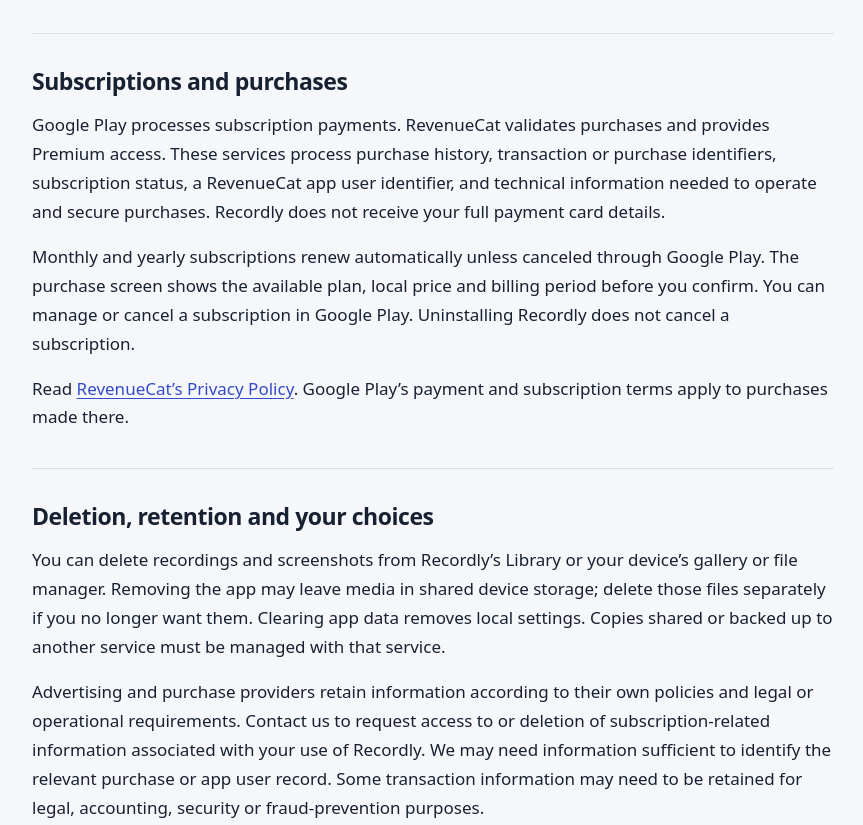
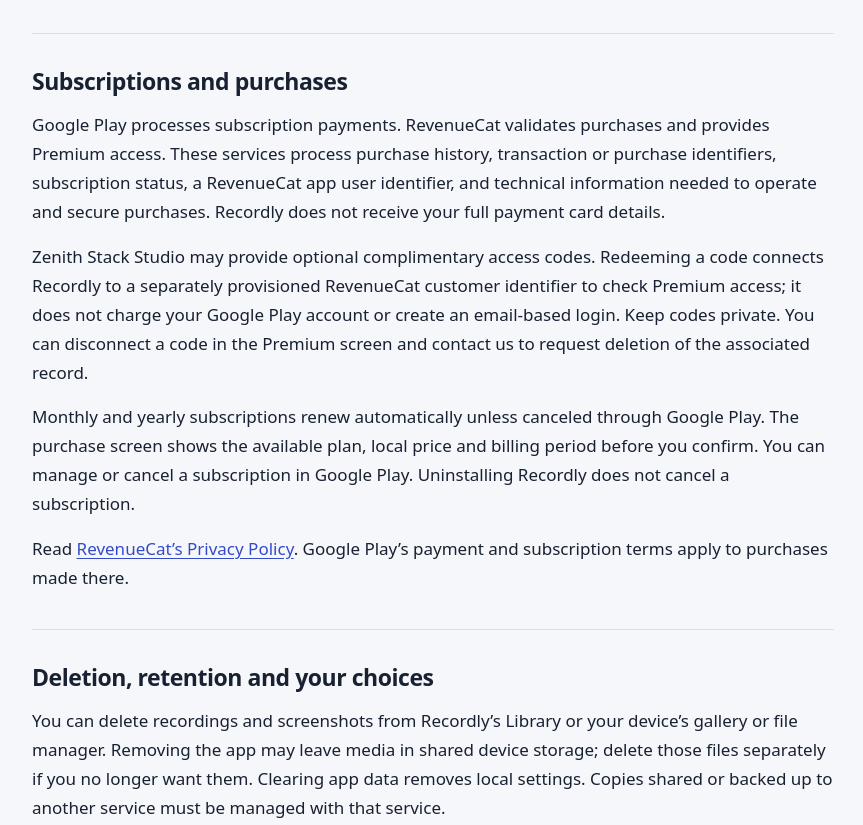
Before and after one commit to Ameer-hamza23/recordly-privacy, a plain HTML site: page index.html in a window 1280 px wide. Shown: the part 1297-2122 px from the top of the page, without its empty margins (207-1070 px from the left). Drawn offline with Linux system fonts and the light colour scheme.

Commit message:
Disclose optional complimentary Premium access identifiers

```diff
--- a/index.html
+++ b/index.html
@@ -24,7 +24,7 @@
     <div class="notice"><p>Recordly saves recordings and screenshots on your device. Its advertising and subscription integrations do not receive your screen recordings, microphone recordings, screenshots or camera images.</p></div>
     <section><h2>Recording and permissions</h2><p>Recordly processes your screen and, when enabled, microphone audio, supported app audio and camera images to create the recording you request. Android asks for screen capture permission before a recording starts. You choose whether to use microphone audio or the camera overlay.</p><p>Files are saved through Android’s media storage, including Movies/Recordly for videos. Recording settings and library information are stored locally. Floating controls use Android’s display-over-other-apps permission; notifications provide recording status and controls. These permissions support the features you choose to use.</p><p>Recordly does not operate a cloud recording storage service. If you share a file using Android’s share menu, the destination app or service processes that file under its own privacy policy. Device backups and gallery synchronization are controlled by your device settings and other apps.</p></section>
     <section><h2>Advertising</h2><p>The free version uses Google AdMob. Depending on your privacy choices and applicable requirements, Google’s advertising SDK may collect and share your IP address and approximate location, advertising and device identifiers, ad and app interactions, and diagnostic or performance information. This supports ad delivery, measurement, analytics, security and fraud prevention.</p><p>Consent choices are requested where required. You can revisit available ad privacy choices in Recordly’s Settings and manage advertising identifiers in Android’s settings. Premium removes ads in Recordly. Advertising choices do not give Google access to the contents of your recordings.</p><p>Read <a href="https://policies.google.com/privacy">Google’s Privacy Policy</a> and <a href="https://policies.google.com/technologies/partner-sites">how Google uses information from apps that use its services</a>.</p></section>
-    <section><h2>Subscriptions and purchases</h2><p>Google Play processes subscription payments. RevenueCat validates purchases and provides Premium access. These services process purchase history, transaction or purchase identifiers, subscription status, a RevenueCat app user identifier, and technical information needed to operate and secure purchases. Recordly does not receive your full payment card details.</p><p>Monthly and yearly subscriptions renew automatically unless canceled through Google Play. The purchase screen shows the available plan, local price and billing period before you confirm. You can manage or cancel a subscription in Google Play. Uninstalling Recordly does not cancel a subscription.</p><p>Read <a href="https://www.revenuecat.com/privacy">RevenueCat’s Privacy Policy</a>. Google Play’s payment and subscription terms apply to purchases made there.</p></section>
+    <section><h2>Subscriptions and purchases</h2><p>Google Play processes subscription payments. RevenueCat validates purchases and provides Premium access. These services process purchase history, transaction or purchase identifiers, subscription status, a RevenueCat app user identifier, and technical information needed to operate and secure purchases. Recordly does not receive your full payment card details.</p><p>Zenith Stack Studio may provide optional complimentary access codes. Redeeming a code connects Recordly to a separately provisioned RevenueCat customer identifier to check Premium access; it does not charge your Google Play account or create an email-based login. Keep codes private. You can disconnect a code in the Premium screen and contact us to request deletion of the associated record.</p><p>Monthly and yearly subscriptions renew automatically unless canceled through Google Play. The purchase screen shows the available plan, local price and billing period before you confirm. You can manage or cancel a subscription in Google Play. Uninstalling Recordly does not cancel a subscription.</p><p>Read <a href="https://www.revenuecat.com/privacy">RevenueCat’s Privacy Policy</a>. Google Play’s payment and subscription terms apply to purchases made there.</p></section>
     <section><h2>Deletion, retention and your choices</h2><p>You can delete recordings and screenshots from Recordly’s Library or your device’s gallery or file manager. Removing the app may leave media in shared device storage; delete those files separately if you no longer want them. Clearing app data removes local settings. Copies shared or backed up to another service must be managed with that service.</p><p>Advertising and purchase providers retain information according to their own policies and legal or operational requirements. Contact us to request access to or deletion of subscription-related information associated with your use of Recordly. We may need information sufficient to identify the relevant purchase or app user record. Some transaction information may need to be retained for legal, accounting, security or fraud-prevention purposes.</p></section>
     <section><h2>Security and children’s privacy</h2><p>Recordly relies on Android permissions and device storage protections. Google and RevenueCat use encrypted connections for their service communications. No storage or transmission method is completely secure.</p><p>Recordly is a general-purpose recording utility and is not designed specifically for children. We do not knowingly request children’s personal information. If you believe a child has provided personal information through Recordly’s services, contact us so we can investigate and address it.</p></section>
     <section><h2>Policy changes</h2><p>We may update this policy when Recordly’s features, service providers or data practices change. The effective date above identifies the current policy. Material changes will be communicated as required.</p></section>
```
